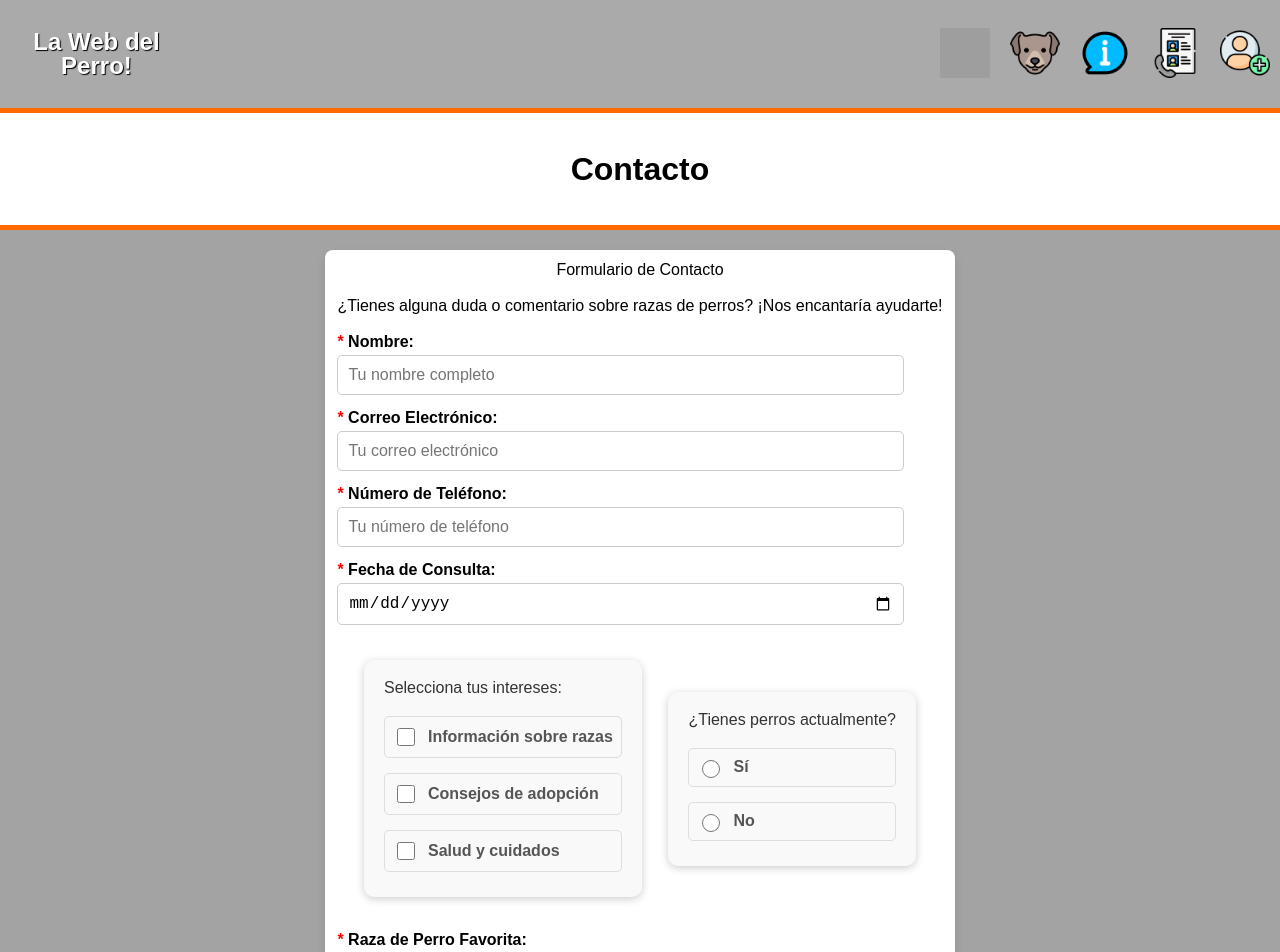
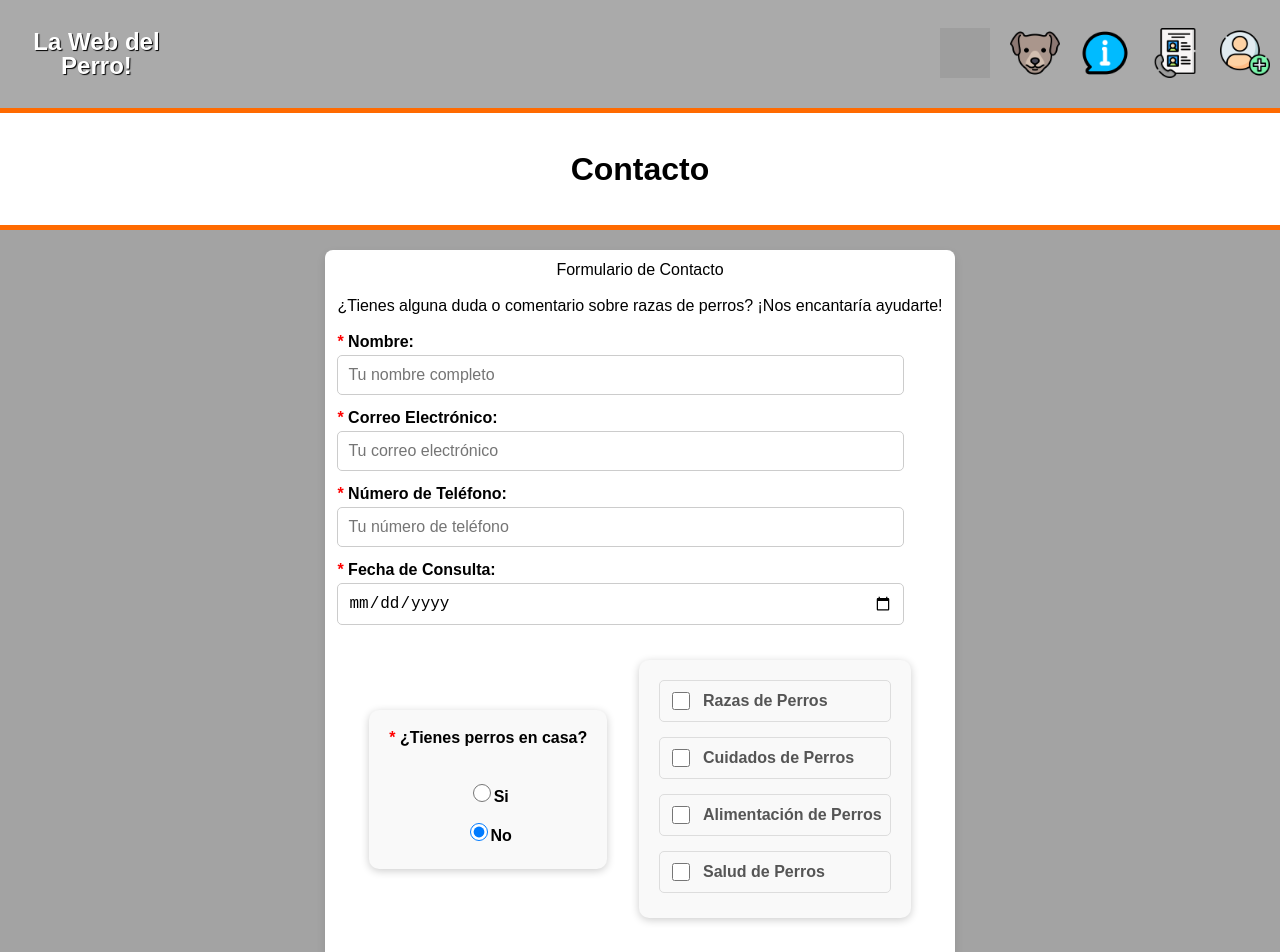
Before and after one commit to rekznoz/lawebdelperro, a React (Vite) app: page /contacto in a window 1280 px wide. Shown: the top 952 px of the page. Built offline with nearby package versions, Linux system fonts and the light colour scheme; grey boxes are pictures that could not be loaded.

Commit message:
Formulario

```diff
--- a/src/css/formulario.css
+++ b/src/css/formulario.css
@@ -82,6 +82,7 @@ h1 {
     background-color: #f9f9f9;
     border-radius: 10px;
     box-shadow: 0 2px 8px rgba(0, 0, 0, 0.2);
+    text-align: center;
 }
 
 .contFormContacto .grupocheck h3 {
@@ -144,7 +145,6 @@ h1 {
     color: #555;
 }
 
-
 /* Si la anchura de la pantalla es menor a 1200px */
 @media (max-width: 1200px) {
     .contFormContacto .centrarcuadros {
--- a/src/pages/Contacto.jsx
+++ b/src/pages/Contacto.jsx
@@ -1,6 +1,109 @@
-import '../css/formulario.css';
+import '../css/formulario.css'
+import {useState} from "react"
+import Swal from "sweetalert2"
+
+const forumarioDefecto = {
+    nombre: '',
+    email: '',
+    telefono: '',
+    fecha: '',
+    intereses: [],
+    tienePerros: 'no',
+    razaFavorita: '',
+    mensaje: ''
+}
+
+function validarNombre(nombre) {
+    let verificacion = true
+    let error = ''
+    if (nombre === '') {
+        verificacion = false
+        error = 'El nombre es un campo requerido'
+    }
+    if (nombre.length < 3) {
+        verificacion = false
+        error = 'El nombre debe tener al menos 3 caracteres'
+    }
+    if (nombre.length > 50) {
+        verificacion = false
+        error = 'El nombre debe tener como máximo 50 caracteres'
+    }
+    if (!/^[a-zA-Z ]+$/.test(nombre)) {
+        verificacion = false
+        error = 'El nombre solo puede contener letras y espacios'
+    }
+    if (!verificacion) {
+        Swal.fire({
+            title: 'Error',
+            text: error,
+            icon: 'error',
+            confirmButtonText: 'Aceptar'
+        })
+    }
+    return verificacion
+}
 
 export default function Contacto() {
+
+    const [formulario, setFormulario] = useState(forumarioDefecto)
+
+    const {nombre, email, telefono, fecha, intereses, tienePerros, razaFavorita, mensaje} = formulario
+
+    const handleBlur = (e) => {
+        if (e.target.name === 'nombre') {
+            if (!validarNombre(e.target.value)) {
+                return
+            }
+        }
+        setFormulario({
+            ...formulario,
+            [e.target.name]: e.target.value
+        })
+    }
+
+    const hadnleChange = (e) => {
+        setFormulario({
+            ...formulario,
+            [e.target.name]: e.target.value
+        })
+    }
+
+    // Funcion que se ejecuta cada vez que se cambia un checkbox
+    const handleCheck = (e) => {
+        if (e.target.checked) {
+            setFormulario({
+                ...formulario,
+                intereses: [...intereses, e.target.value]
+            })
+        } else {
+            setFormulario({
+                ...formulario,
+                intereses: intereses.filter(interes => interes !== e.target.value)
+            })
+        }
+    }
+
+    // Funcion que se ejecuta cada vez que se cambia un radio
+    const handleRadio = (e) => {
+        setFormulario({
+            ...formulario,
+            tienePerros: e.target.value
+        })
+    }
+
+    // Funcion que se ejecuta al enviar el formulario
+    const handleSubmit = (e) => {
+        e.preventDefault()
+        console.log(formulario)
+        setFormulario(forumarioDefecto)
+        Swal.fire({
+            title: 'Mensaje Enviado',
+            text: 'Tu mensaje ha sido enviado correctamente',
+            icon: 'success',
+            confirmButtonText: 'Aceptar'
+        })
+    }
+
     return (
         <>
             <div id='area1'>
@@ -10,61 +113,68 @@ export default function Contacto() {
                 <div className="contFormContacto">
                     <h2>Formulario de Contacto</h2>
                     <p>¿Tienes alguna duda o comentario sobre razas de perros? ¡Nos encantaría ayudarte!</p>
-                    <form action="/enviar-mensaje" method="POST">
+                    <form onSubmit={handleSubmit}>
 
                         <div className="opciones">
                             <label htmlFor="nombre"><span className='requiere'>*</span> Nombre:</label>
-                            <input type="text" id="nombre" name="nombre" placeholder="Tu nombre completo"/>
+                            <input type="text" id="nombre" name="nombre" placeholder="Tu nombre completo" value={nombre} onBlur={handleBlur} onChange={hadnleChange}/>
                         </div>
 
                         <div className="opciones">
                             <label htmlFor="email"><span className='requiere'>*</span> Correo Electrónico:</label>
-                            <input type="email" id="email" name="email" placeholder="Tu correo electrónico"/>
+                            <input type="email" id="email" name="email" placeholder="Tu correo electrónico" value={email} onBlur={handleBlur} onChange={hadnleChange}/>
                         </div>
 
                         <div className="opciones">
                             <label htmlFor="telefono"><span className='requiere'>*</span> Número de Teléfono:</label>
-                            <input type="number" id="telefono" name="telefono" placeholder="Tu número de teléfono"/>
+                            <input type="number" id="telefono" name="telefono" placeholder="Tu número de teléfono" value={telefono} onBlur={handleBlur} onChange={hadnleChange}/>
                         </div>
 
                         <div className="opciones">
                             <label htmlFor="fecha"><span className='requiere'>*</span> Fecha de Consulta:</label>
-                            <input type="date" id="fecha" name="fecha"/>
+                            <input type="date" id="fecha" name="fecha" value={fecha} onBlur={handleBlur} onChange={hadnleChange}/>
                         </div>
 
                         <div className="opciones centrarcuadros">
-                            <div className="grupocheck">
-                                <h3>Selecciona tus intereses:</h3>
-                                <label className="contenedorCheck">
-                                    <input type="checkbox" name="intereses" value="informacion"/>
-                                    <span>Información sobre razas</span>
+
+                            <div className="gruporadio">
+                                <label>
+                                    <p><span className='requiere'>*</span> ¿Tienes perros en casa?</p>
                                 </label>
-                                <label className="contenedorCheck">
-                                    <input type="checkbox" name="intereses" value="adopcion"/>
-                                    <span>Consejos de adopción</span>
+                                <label>
+                                    <input type="radio" name="tienePerros" value="si" onChange={hadnleChange} checked={tienePerros === 'si'}/>
+                                    <span>Si</span>
                                 </label>
-                                <label className="contenedorCheck">
-                                    <input type="checkbox" name="intereses" value="salud"/>
-                                    <span>Salud y cuidados</span>
-                                </label>
-                            </div>
-                            <div className="gruporadio">
-                                <h3>¿Tienes perros actualmente?</h3>
-                                <label className="contenedorRadio">
-                                    <input type="radio" name="tienePerros" value="si" required/>
-                                    <span>Sí</span>
-                                </label>
-                                <label className="contenedorRadio">
-                                    <input type="radio" name="tienePerros" value="no"/>
+                                <label>
+                                    <input type="radio" name="tienePerros" value="no" onChange={hadnleChange} checked={tienePerros === 'no'}/>
                                     <span>No</span>
                                 </label>
                             </div>
+
+                            <div className="grupocheck">
+                                <label className="contenedorCheck">
+                                    <input type="checkbox" name="intereses" value="razas" onChange={hadnleChange}/>
+                                    <span>Razas de Perros </span>
+                                </label>
+                                <label className="contenedorCheck">
+                                    <input type="checkbox" name="intereses" value="cuidados" onChange={hadnleChange}/>
+                                    <span>Cuidados de Perros </span>
+                                </label>
+                                <label className="contenedorCheck">
+                                    <input type="checkbox" name="intereses" value="alimentacion" onChange={hadnleChange}/>
+                                    <span>Alimentación de Perros </span>
+                                </label>
+                                <label className="contenedorCheck">
+                                    <input type="checkbox" name="intereses" value="salud" onChange={hadnleChange}/>
+                                    <span>Salud de Perros </span>
+                                </label>
+                            </div>
+
                         </div>
 
                         <div className="opciones">
-                            <label htmlFor="razaFavorita"><span className='requiere'>*</span> Raza de Perro
-                                Favorita:</label>
-                            <select id="razaFavorita" name="razaFavorita" required>
+                            <label htmlFor="razaFavorita"><span className='requiere'>*</span> Raza de Perro Favorita:</label>
+                            <select id="razaFavorita" name="razaFavorita" onChange={hadnleChange}>
                                 <option value="" disabled selected>Selecciona una raza</option>
                                 <option value="labrador">Labrador Retriever</option>
                                 <option value="pastorAleman">Pastor Alemán</option>
@@ -76,7 +186,7 @@ export default function Contacto() {
 
                         <div className="opciones">
                             <label htmlFor="mensaje">Mensaje:</label>
-                            <textarea id="mensaje" name="mensaje" placeholder="Escribe tu mensaje aquí" required></textarea>
+                            <textarea id="mensaje" name="mensaje" placeholder="Escribe tu mensaje aquí" value={mensaje} onChange={hadnleChange}/>
                         </div>
 
                         <button type="submit">Enviar Mensaje</button>
```
Also changed, not shown: src/css/contenedor.css (+6 -2 lines), src/main.jsx (+5 -5 lines), src/router/index.jsx (+15 -15 lines).
